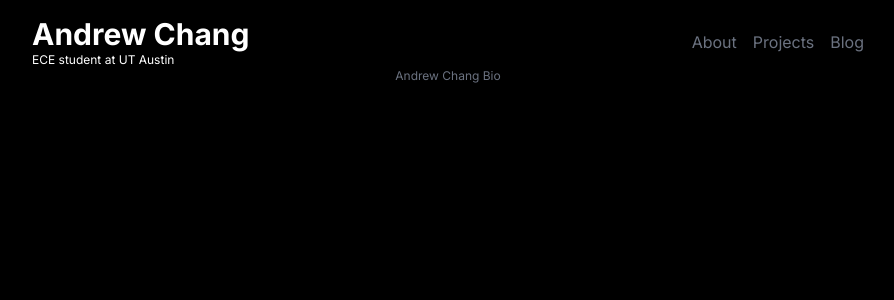
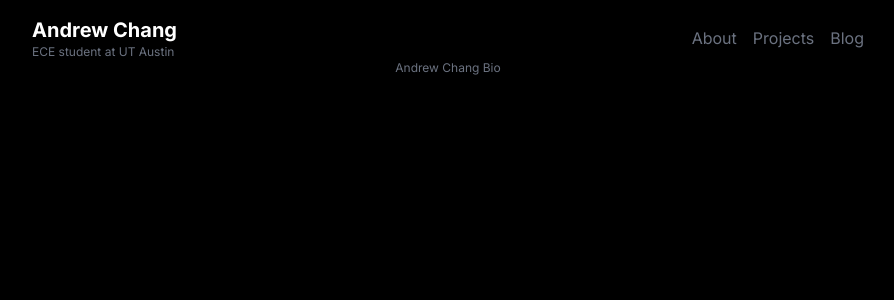
Before and after one commit to andrew-lin-chang/andrewchangbio, a Next.js app: page / in a window 1280 px wide. Shown: the top 300 px of the page, without its empty margins (192-1086 px from the left). Built offline with nearby package versions, Linux system fonts and the light colour scheme.

Commit message:
add home link

```diff
--- a/components/Header.tsx
+++ b/components/Header.tsx
@@ -4,8 +4,10 @@ export default function Header() {
   return (
     <div className="flex items-center mt-4 justify-between sticky">
       <div>
-        <h1 className='text-white text-3xl font-bold'>Andrew Chang</h1>
-        <h2 className='text-white text-xs'>ECE student at UT Austin</h2>
+        <Link href="/">
+          <h1 className='text-white text-xl font-bold'>Andrew Chang</h1>
+        </Link>
+        <p className='text-gray-500 text-xs'>ECE student at UT Austin</p>
       </div>
 
       <div className="flex gap-4">
```
